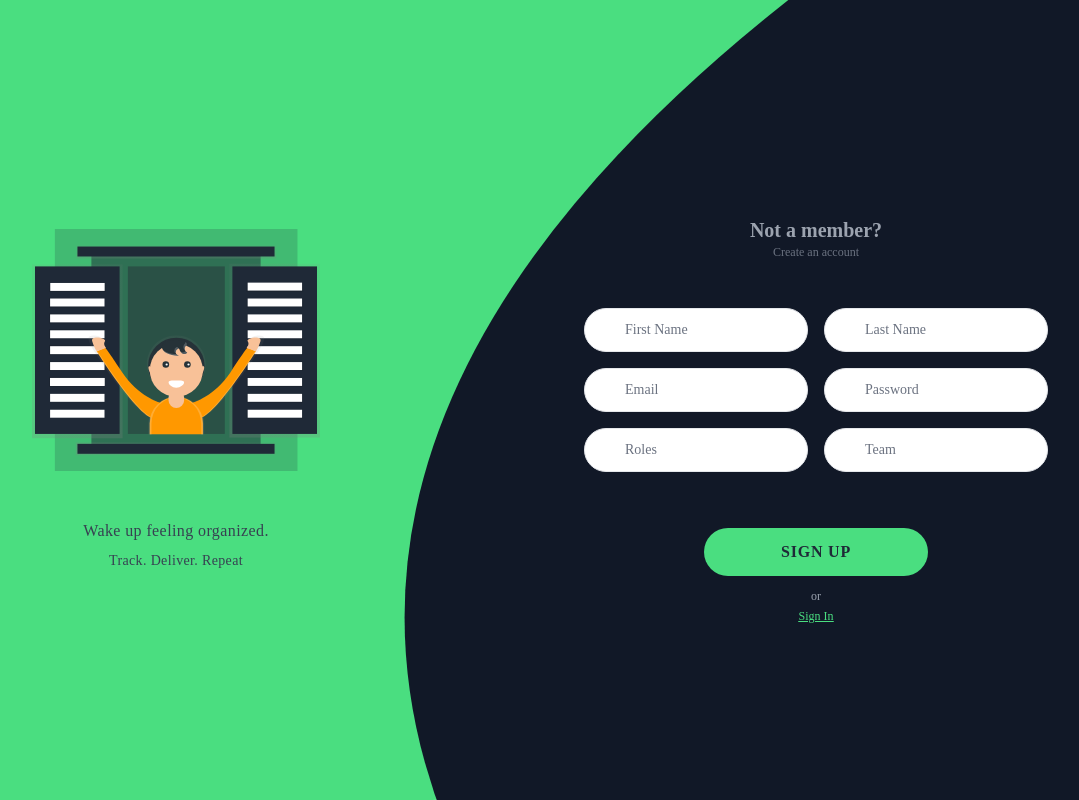
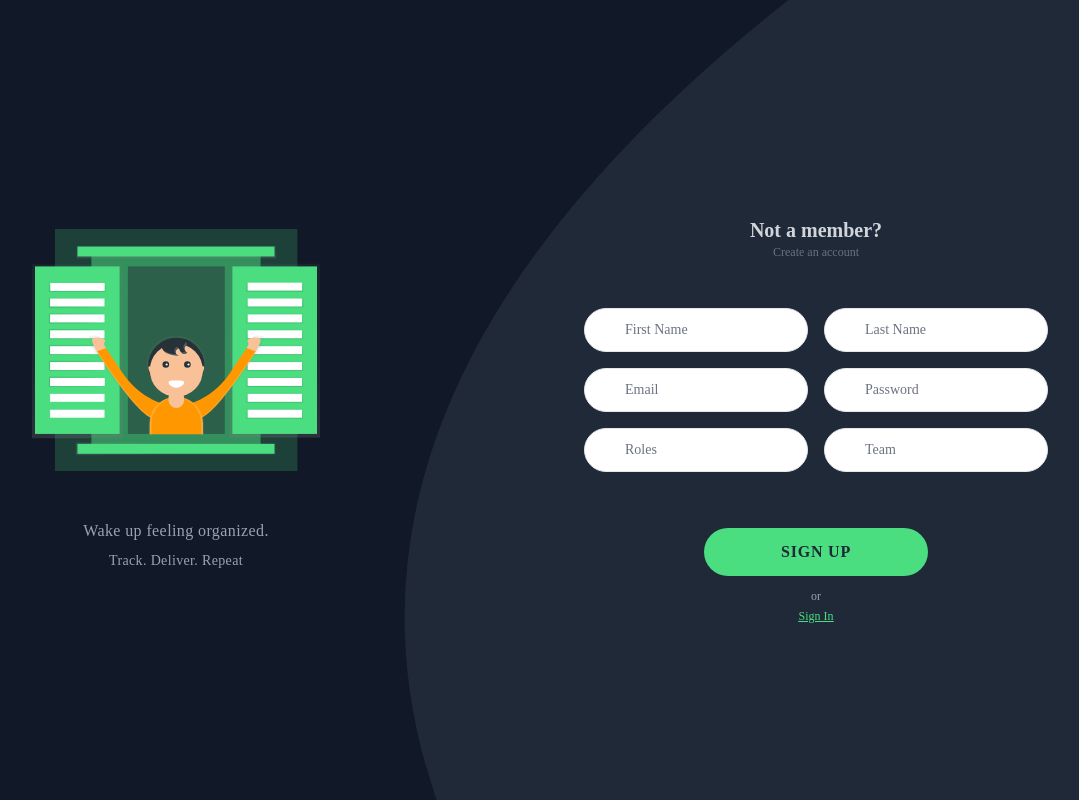
Before and after one commit to karslirobbie/bug-tracker, a React (Create React App) app: page / in a window 1280 px wide. Before the commit this address had no page. Shown: the top 800 px of the page, without its empty margins (144-1223 px from the left). Built offline with nearby package versions, Linux system fonts and the light colour scheme.

Commit message:
Fix routing and color palette

```diff
--- a/src/components/SignIn.jsx
+++ b/src/components/SignIn.jsx
@@ -13,7 +13,7 @@ export default class SignIn extends Form {
   render () {
     return (
       <div className="h-full bg-gray-900 overflow-hidden">
-        <img src={waveTop} className="fixed top-0" />
+        <img src={waveTop} className="fixed -top-20" />
         <div className="flex h-full">
           <div className="left flex w-1/2 place-items-center place-content-center text-center">
             <form>
@@ -32,7 +32,7 @@ export default class SignIn extends Form {
           <img src={login} className="right flex place-items-center w-1/2 xl:w-1/4" />
 
         </div>
-        <img src={waveBottom} className="fixed bottom-0" />
+        <img src={waveBottom} className="fixed -bottom-10" />
       </div>
     )
   }
--- a/src/components/SignUp.jsx
+++ b/src/components/SignUp.jsx
@@ -13,11 +13,11 @@ export default class SignUp extends Form {
 
   render () {
     return (
-      <div className="bg-lime-400 h-full w-full overflow-hidden">
+      <div className="bg-gray-800 h-full w-full overflow-hidden">
         <img src={bounce} className="fixed right-0 z-0" />
 
-        <div className="grid grid-cols-2 auto-cols-fr w-full h-full bg-lime-400">
-          <div className="flex flex-col place-items-center justify-center left-panel text-gray-700 text-sm tracking-wide">
+        <div className="grid grid-cols-2 auto-cols-fr w-full h-full bg-gray-900">
+          <div className="flex flex-col place-items-center justify-center left-panel text-gray-400 text-sm tracking-wide">
             <img src={register} className="w-72 mb-12"></img>
             <p className="text-base font-medium pb-2 tracking-wide">Wake up feeling organized. </p>
             <p>Track. Deliver. Repeat</p>
@@ -25,7 +25,7 @@ export default class SignUp extends Form {
 
           <div className="flex flex-col justify-center place-items-center z-10">
             <form className="mt-10 flex flex-col items-center h-1/2 place-content-center" onSubmit={this.handleSubmit}>
-              <h1 className="font-semibold text-xl text-gray-400">Not a member?</h1>
+              <h1 className="font-semibold text-xl text-gray-300">Not a member?</h1>
               <p className="text-xs text-gray-500">Create an account</p>
               <div className="flex mt-10">
                 {this.renderInput({ name: "firstname", placeholder: "First Name" })}
```
Also changed, not shown: src/App.js (+4 -4 lines), src/images/bounce.svg, src/images/register.svg.
